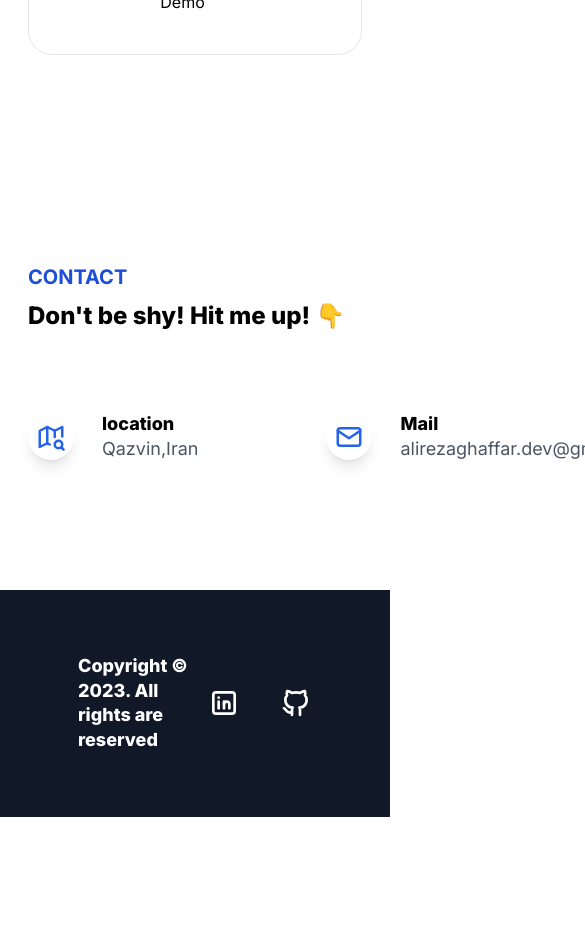
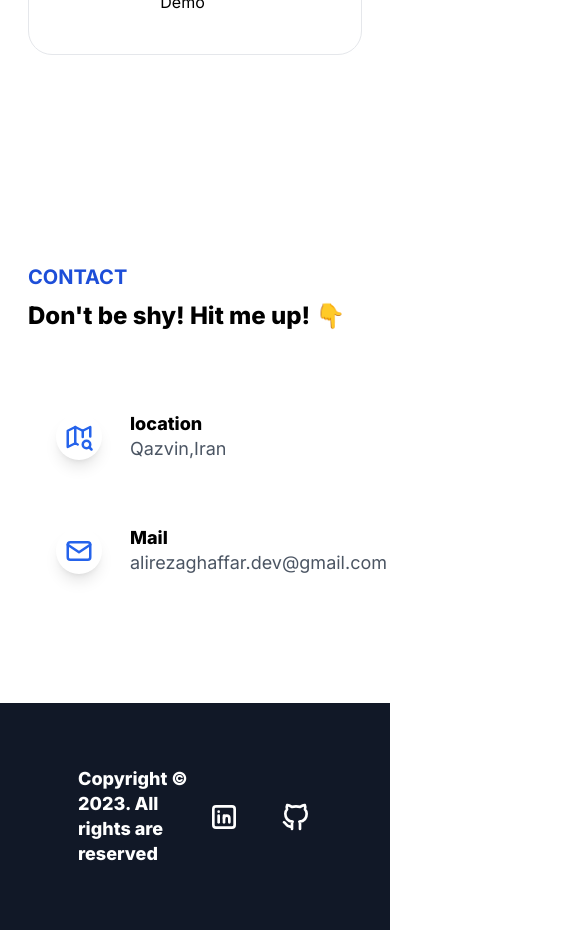
Before and after one commit to ali-reza-gh/personalweb, a Next.js app: page / in a window 390 px wide. Shown: the part 10840-11770 px from the top of the page, 585 px wide, since content can reach past the window. Before the commit the page ends 11657 px from the top, so only its background shows below. Built offline with nearby package versions, Linux system fonts and the light colour scheme.

Commit message:
contact done

```diff
--- a/app/component/Contact.jsx
+++ b/app/component/Contact.jsx
@@ -2,11 +2,11 @@ import React from 'react';
 
 const Contact = () => {
     return (
-      <section id='Contact' >
-        <div className='max-w-5xl m-auto py-32 px-7'>
+      <section id='Contact' className='w-full'>
+        <div className='lg:max-w-5xl m-auto py-32 px-7'>
         <h3 className="text-blue-700 text-xl font-bold mb-2 uppercase" >contact</h3>
         <p className="text-2xl font-extrabold leading-snug">Don't be shy! Hit me up! 👇</p>
-        <div className='flex gap-32 mt-20'>
+        <div className='flex lg:flex-row max-lg:flex-col px-7 max-lg:gap-16 lg:gap-32 mt-20'>
         <div className='flex gap-7 items-center'>
         <div className='shadow-lg p-2 rounded-full'>
         <svg
```
